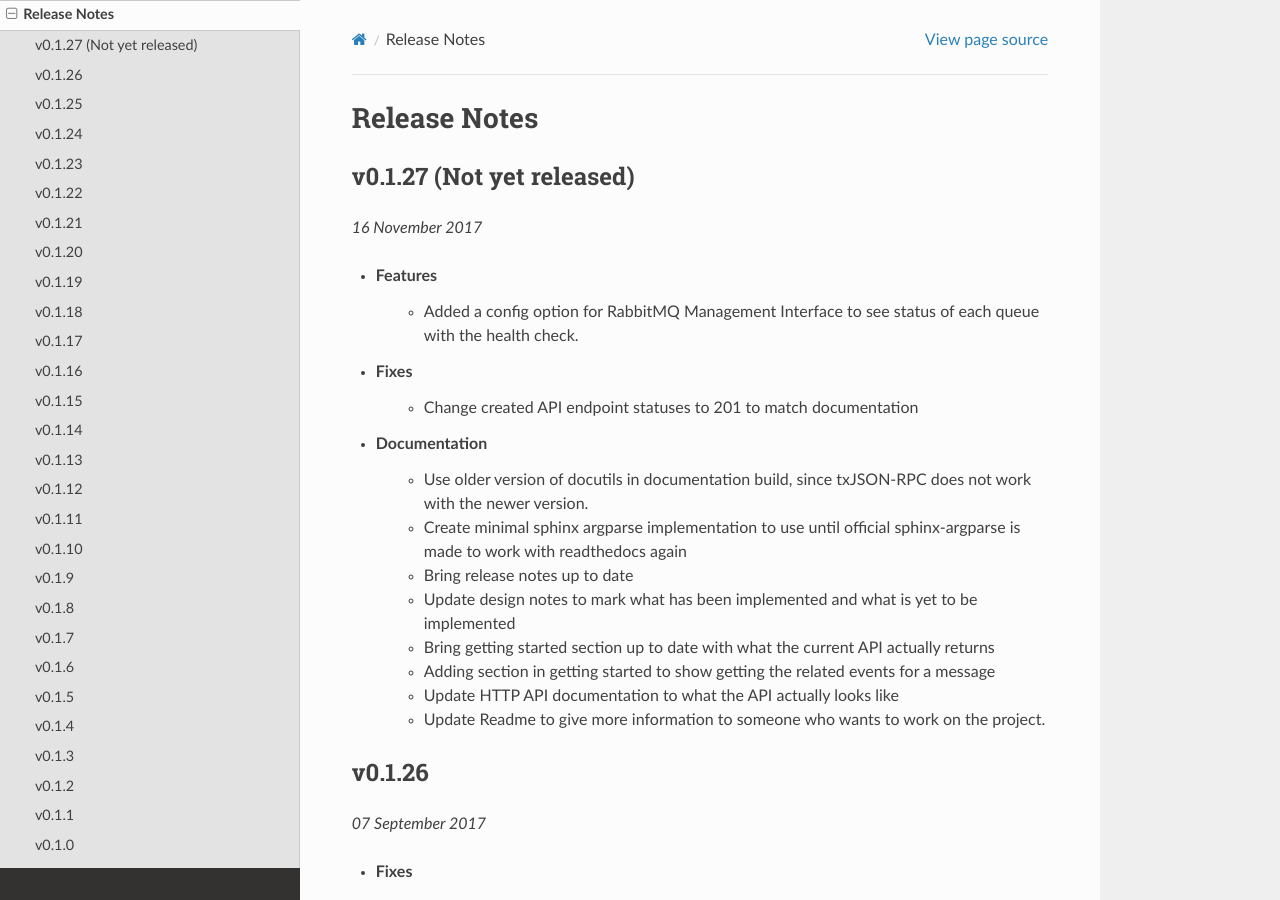
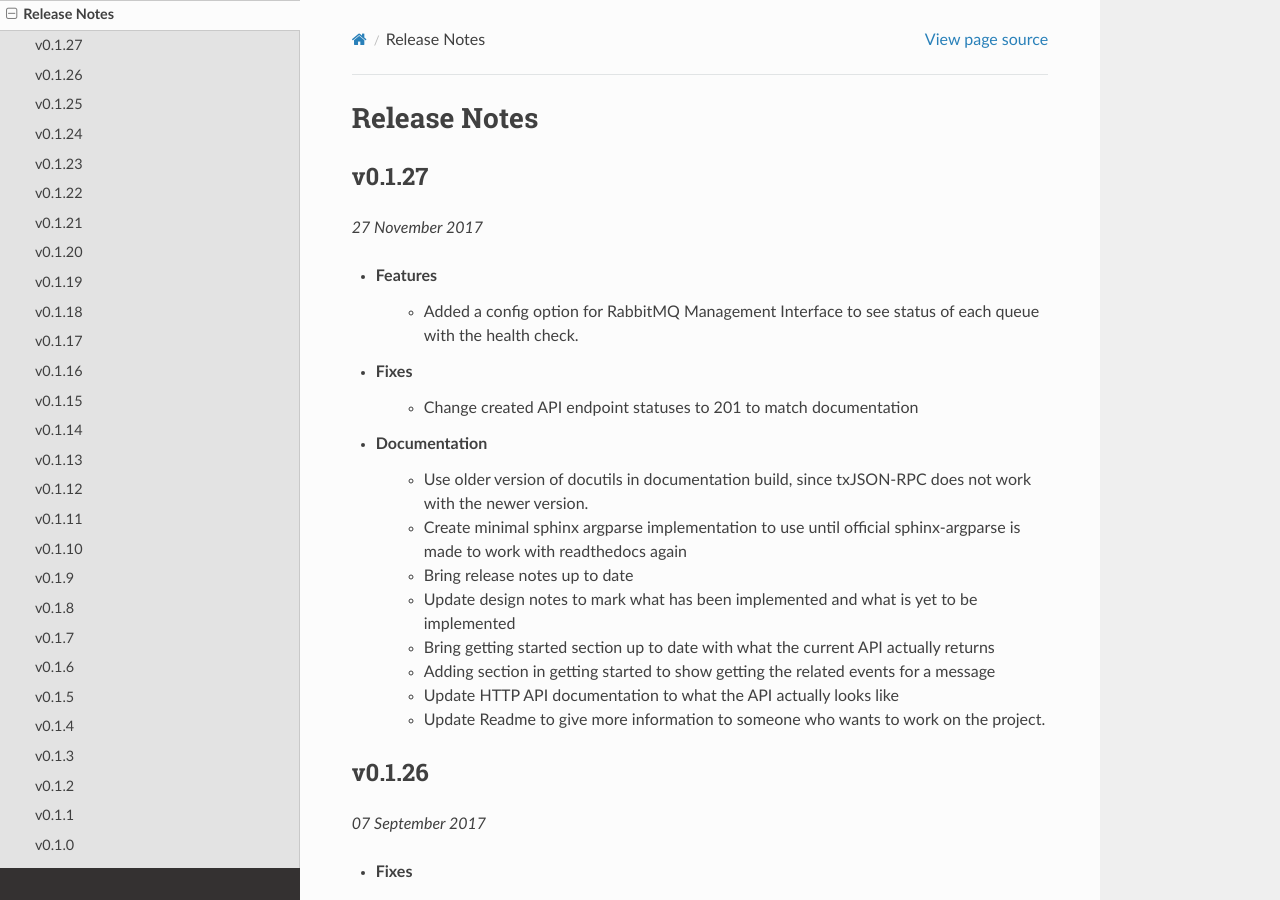
Before and after one commit to praekeltfoundation/junebug, a Sphinx documentation site: the page built from docs/release-notes.rst, in a window 1280 px wide and 900 px high. Built offline with Sphinx 7.4.7 and the Read the Docs theme 2.0.0, drawn with Linux system fonts in a browser that asks for light colours; pages that are not in the unit, such as notebooks, are missing from menus.

Commit message:
Release 0.1.27

```diff
--- a/docs/conf.py
+++ b/docs/conf.py
@@ -61,7 +61,7 @@ copyright = u'2015, Praekelt Foundation'
 # The short X.Y version.
 version = '0.1'
 # The full version, including alpha/beta/rc tags.
-release = '0.1.26'
+release = '0.1.27'
 
 # The language for content autogenerated by Sphinx. Refer to documentation
 # for a list of supported languages.
--- a/docs/release-notes.rst
+++ b/docs/release-notes.rst
@@ -3,12 +3,12 @@
 Release Notes
 =============
 
-v0.1.27 (Not yet released)
---------------------------
+v0.1.27
+-------
 
 .. Pull requests 138, 141
 
-*16 November 2017*
+*27 November 2017*
 
 - Features
     - Added a config option for RabbitMQ Management Interface to see status of
--- a/junebug/__init__.py
+++ b/junebug/__init__.py
@@ -29,4 +29,4 @@ if r is not None:
 from junebug.api import JunebugApi  # noqa
 
 __all__ = ['JunebugApi']
-__version__ = '0.1.26'
+__version__ = '0.1.27'
--- a/setup.py
+++ b/setup.py
@@ -8,7 +8,7 @@ def read_file(filename):
 
 setup(
     name='junebug',
-    version='0.1.26',
+    version='0.1.27',
     url='http://github.com/praekelt/junebug',
     license='BSD',
     description=(
```
